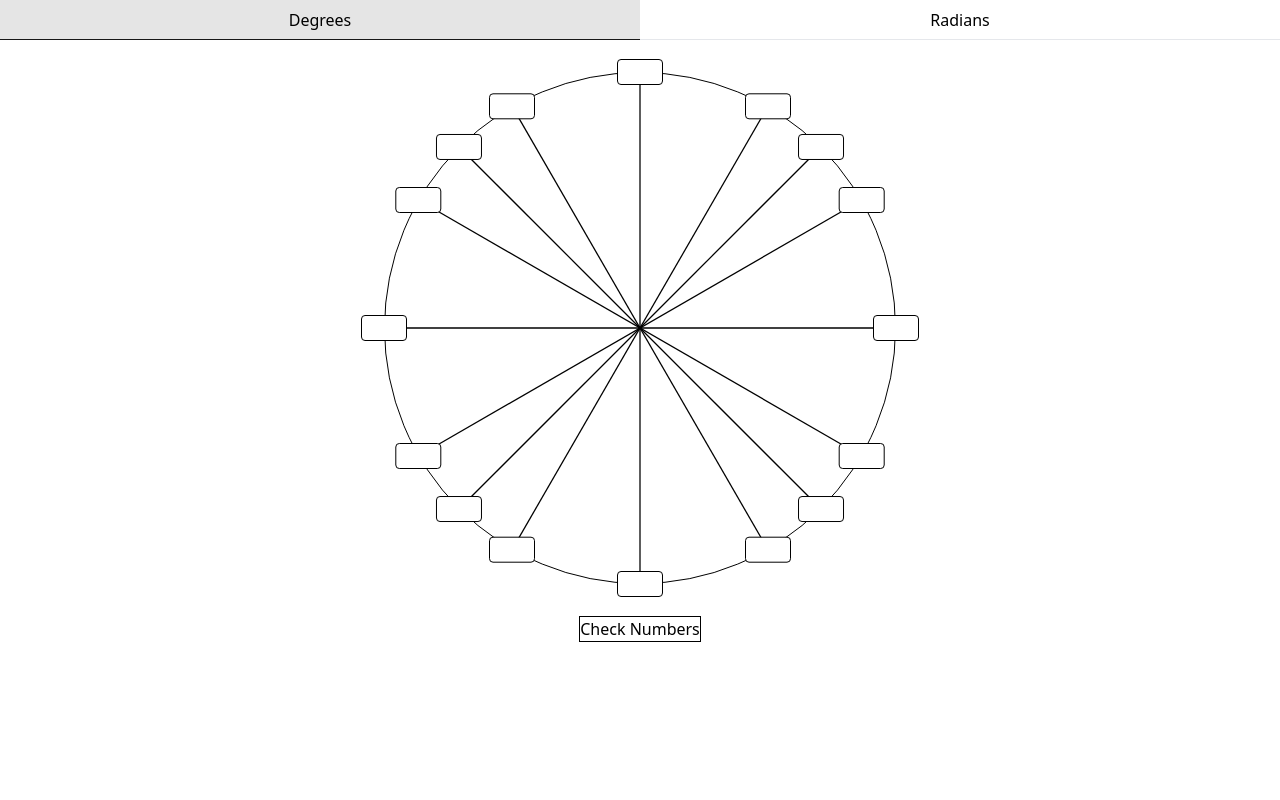
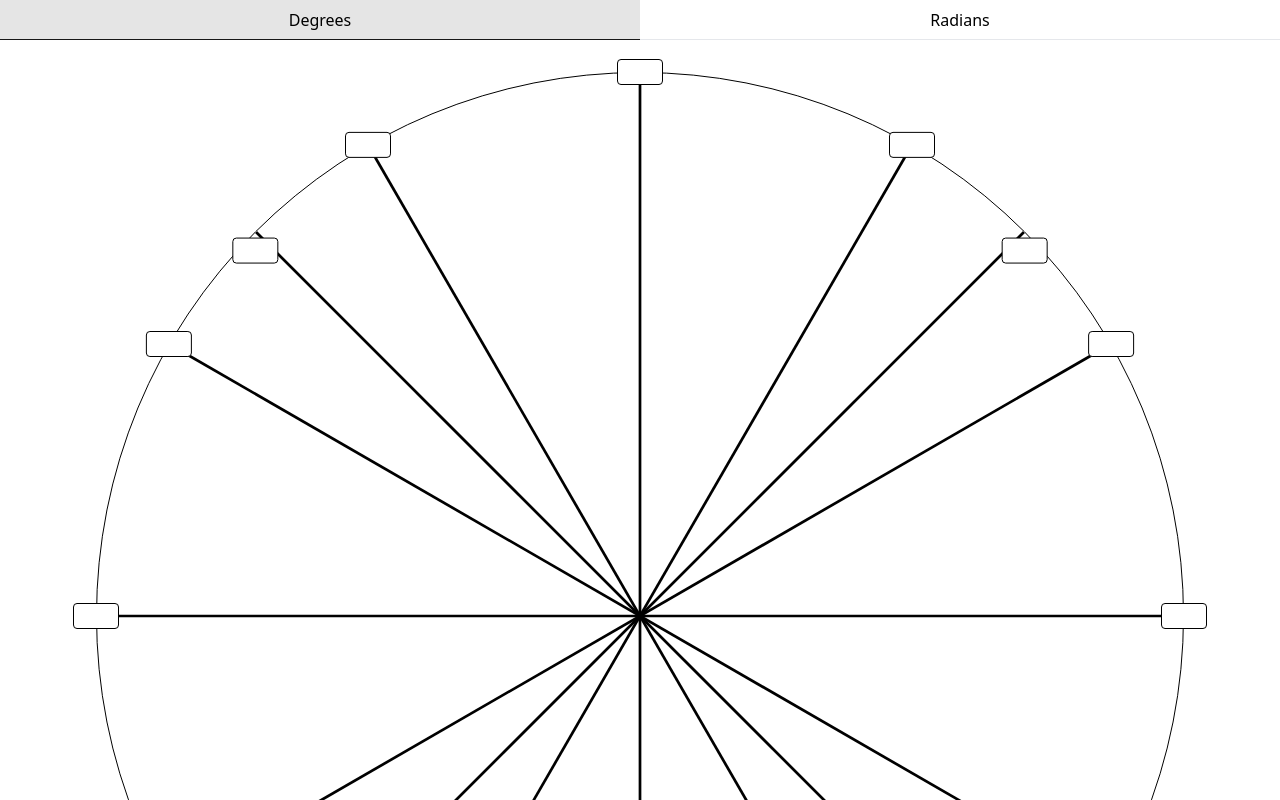
Before and after one commit to 8SIXSect/UnitCircleSite, a Vue app: page / in a window 1280 px wide. Shown: the top 800 px of the page. Built offline with nearby package versions, Linux system fonts and the light colour scheme.

Commit message:
Added some configuration to the tailwind file and incoprorated it with vue 3

```diff
--- a/src/components/UnitCircle.vue
+++ b/src/components/UnitCircle.vue
@@ -64,7 +64,11 @@ onMounted(() => {
 <template>
     <UnitCircleMode />
     <div class="flex justify-center items-center my-8">
-        <svg viewBox="-1 -1 2 2" class="border border-solid border-black rounded-full w-uc" ref="unitCircleRef">
+        <svg
+            viewBox="-1 -1 2 2"
+            class="border border-solid border-black rounded-full w-base"
+            ref="unitCircleRef">
+
             <DrawSingleLineForSlopeOfAngle :coordinates="xAxis" />
             <DrawSingleLineForSlopeOfAngle :coordinates="yAxis" />
 
--- a/src/components/text_entry_box/InputBox.vue
+++ b/src/components/text_entry_box/InputBox.vue
@@ -9,6 +9,19 @@ import { computed, inject } from 'vue';
 
 
 const PI_SYMBOL = inject("PI_SYMBOL") as string;
+
+
+interface CustomConfig {
+    theme: {
+        extend: {
+            width: {
+                base: string
+            }
+        }
+    }
+}
+
+const TW_CONFIG = inject("TW_CONFIG") as CustomConfig;
 
 const store = useInputDataStore();
 const { userInputValues, isRadiansEnabled, maxLengthForInputBox } = storeToRefs(store);
@@ -52,7 +65,20 @@ const sanitizeInput = (event: Event) => {
 const divModifiedStyle = computed<StyleValue>(() => {
     const unitCircleRadius: number = props.unitCircleDiameter / 2;
     const translateX: number = unitCircleRadius * coordinatesForInput.x;
-    const translateY: number = unitCircleRadius * coordinatesForInput.y;
+    let translateY: number = unitCircleRadius * coordinatesForInput.y;
+
+    const baseWidth = parseFloat(TW_CONFIG.theme.extend.width.base);
+    const xEqualsRootTwoOverTwo = Math.abs(coordinatesForInput.x) === Math.SQRT2 / 2;
+
+    /*
+        * Purpose: if the current diameter/width of the unit circle is the base
+        * width used for my tailwind styles, and if this current input box is
+        * one of the 45 degree angle ones on the unit circle, then we want to
+        * change the translated y-value so that it looks neater for the user
+    */
+    if (baseWidth === props.unitCircleDiameter && xEqualsRootTwoOverTwo ) {
+        translateY *= .95;
+    }
 
     return {
         transform: `translate(${translateX}vw, ${translateY}vw)`
@@ -95,7 +121,7 @@ const addPiSymbolToInput = () => {
 <template>
     <div class="flex absolute z-10" :style="divModifiedStyle">
         <input
-            class="rounded text-center p-0 outline-none border border-solid border-black"
+            class="rounded text-center p-0 outline-none border border-solid border-black text-md"
             v-model="userInputValues[inputId]"
             :style="inputBoxStyle"
             :maxlength="maxLengthForInputBox"
@@ -103,6 +129,7 @@ const addPiSymbolToInput = () => {
             @input="sanitizeInput"
             @focus="store.focusInput(inputId)"
             />
+
         <MathCharacterButton
             v-if="isRadiansEnabled"
             :is-focused="isFocused && !isCorrect"
--- a/src/main.ts
+++ b/src/main.ts
@@ -1,13 +1,14 @@
 import { createApp } from 'vue'
 import App from './App.vue'
 import './index.css'
+import tailwindConfig from "../tailwind.config";
 import { createPinia } from 'pinia'
-
 
 const pinia = createPinia()
 const app = createApp(App)
 
 app.use(pinia)
 app.provide("PI_SYMBOL", "π")
+app.provide("TW_CONFIG", tailwindConfig)
 
 app.mount('#app')
--- a/tailwind.config.js
+++ b/tailwind.config.ts
@@ -1,11 +1,12 @@
 /** @type {import('tailwindcss').Config} */
-export default {
+
+const tailwindConfig = {
     purge: ['./index.html', './src/**/*.{vue,js,ts,jsx,tsx}'],
     darkMode: false, // or 'media' or 'class'
     theme: {
         extend: {
             width: {
-                "uc": "40vw"
+                "base": "85vw"
             }
         },
     },
@@ -14,4 +15,7 @@ export default {
     },
     plugins: [],
 
-}
+};
+
+
+export default tailwindConfig;
```
